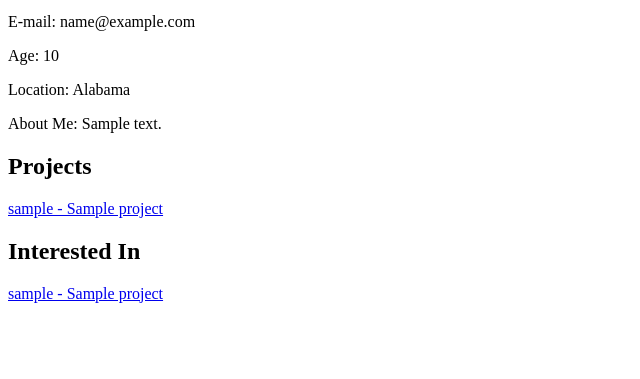
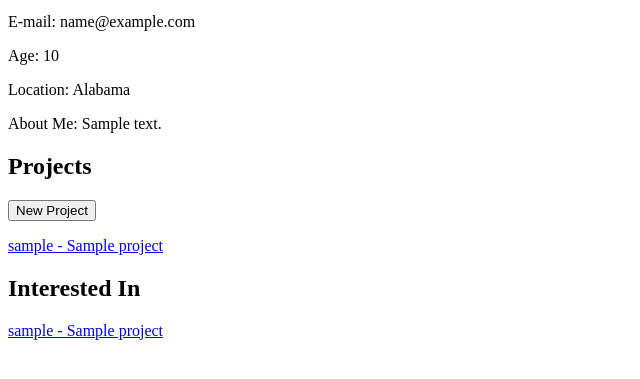
Before and after one commit to asjohnston-asf/collab, a Django app: page /users/1/ in a window 1280 px wide. Shown: the part 161-540 px from the top of the page, without its empty margins (0-640 px from the left). Run offline with Django 3.2, Linux system fonts and the light colour scheme; a user stored in the database is signed in; tables that the repository leaves empty hold one stand-in row (values such as "Sample post").

Commit message:
add 'new project' button when viewing own user detail page

```diff
--- a/projects/templates/projects/user_show.html
+++ b/projects/templates/projects/user_show.html
@@ -10,6 +10,13 @@
 <p>About Me:  {{user.profile.about }}</p>
 
 <h2>Projects</h2>
+
+{% if user == request.user %}
+<form action="{% url 'projects:project_create' %}">
+<input type="submit" value="New Project">
+</form>
+{% endif %}
+
 {% for project in user.projects.all %}
 	<p><a href="{% url 'projects:project_show' project.id %}">{{ project.owner }} - {{ project.title }}</a></p>
 {% endfor %}
```
